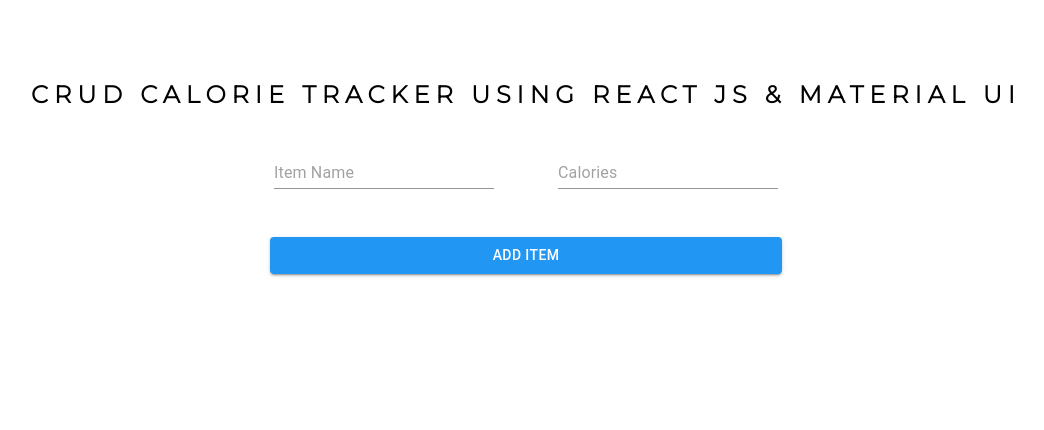
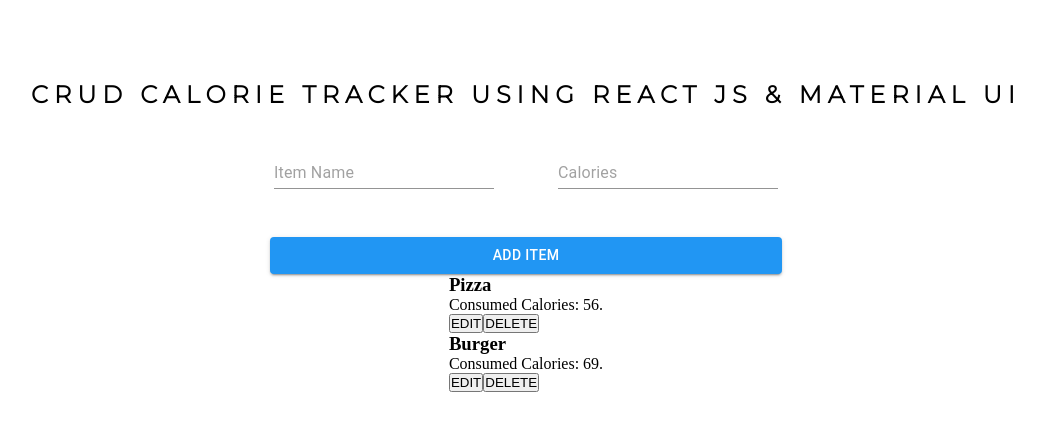
Before and after one commit to saksham-chaturvedii/DEVSNEST-Frontend, a React (Create React App) app in the folder react-js/: page / in a window 1280 px wide. Shown: the top 430 px of the page, without its empty margins (114-1158 px from the left). Built offline with nearby package versions, Linux system fonts and the light colour scheme.

Commit message:
EDIT + DELETE DONE , ALL BUGS RESOLVED, STYLING LEFT

```diff
--- a/react-js/src/DAY 21/App_21.jsx
+++ b/react-js/src/DAY 21/App_21.jsx
@@ -3,7 +3,7 @@
 import CalorieInput from "./components/calorieInput";
 import AddItemButton from "./components/AddItemButton";
 import { ContextFunc } from "./components/context";
-import FoodItem from "./components/FoodItem"
+import FoodItem from "./components/FoodItem";
 import "./style.css";
 
 const BuiltApp = () => {
--- a/react-js/src/DAY 21/components/AddItemButton.jsx
+++ b/react-js/src/DAY 21/components/AddItemButton.jsx
@@ -34,18 +34,17 @@
     setFoodInput,
   } = useContext(Context);
   const AddItem = (e) => {
-    if(!foodInput || !calorieInput)
-    {
+    if (!foodInput || !calorieInput) {
       alert("Inputs are mandatory");
       return;
     }
-    setFoodList([...foodList, {foodInput, calorieInput}]);
+    setFoodList([...foodList, { foodInput, calorieInput }]);
     setFoodInput("");
     setCalorieInput("");
   };
-  useEffect(()=>{
-    console.log(foodList);
-  })
+  // useEffect(()=>{
+  //   console.log(foodList);
+  // })
 
   return (
     <div>
--- /dev/null
+++ b/react-js/src/DAY 21/components/CalorieBox.jsx
@@ -0,0 +1,76 @@
+import React, { useState, useEffect } from "react";
+import CalorieInput from "./calorieInput";
+import { Input } from "@material-ui/core";
+
+export const CalorieBox = (props) => {
+  const { item, handleDel, handleEdit, index } = props;
+  const [isEditing, setisEditing] = useState(false);
+  const [editItem, setEditItem] = useState(item.foodInput);
+  const [editItemCalorie, setEditItemCalorie] = useState(item.calorieInput);
+
+  const handleItemOnChange = (e) => {
+    setEditItem(e.target.value);
+  };
+
+  const handleCalorieOnChange = (e) => {
+    setEditItemCalorie(e.target.value);
+  };
+
+  useEffect(() => {
+    setEditItem(item.foodInput);
+    setEditItemCalorie(item.calorieInput);
+  }, [item.foodInput, item.calorieInput]);
+
+  return (
+    <>
+      {isEditing ? (
+        <>
+          <div className="ItemInput">
+            <Input
+              type="text"
+              placeholder="Item Name"
+              value={editItem}
+              onChange={(e) => handleItemOnChange(e)}
+            ></Input>
+          </div>
+          <div className="CalorieInput">
+            <Input
+              type="number"
+              placeholder="Calories"
+              value={editItemCalorie}
+              onChange={(e) => handleCalorieOnChange(e)}
+            ></Input>
+          </div>
+          <button
+            onClick={() => {
+              setisEditing(!isEditing);
+              handleEdit(index, editItem, editItemCalorie);
+            }}
+          >
+            Done
+          </button>
+        </>
+      ) : (
+        <>
+          <h3>{item.foodInput}</h3>
+          <div>Consumed Calories: {item.calorieInput}.</div>
+          <button
+            onClick={() => {
+              setisEditing(!isEditing);
+            }}
+          >
+            EDIT
+          </button>
+        </>
+      )}
+
+      <button
+        onClick={() => {
+          handleDel(index);
+        }}
+      >
+        DELETE
+      </button>
+    </>
+  );
+};
--- a/react-js/src/DAY 21/components/FoodItem.jsx
+++ b/react-js/src/DAY 21/components/FoodItem.jsx
@@ -1,70 +1,40 @@
-import React, { useContext, useState } from "react";
+import React, { useContext } from "react";
 import Context from "./context";
-import { Input } from "@material-ui/core";
-import ItemInput from "./itemInput";
-import CalorieInput from "./calorieInput";
+import { CalorieBox } from "./CalorieBox.jsx";
 
-// const deleteItem=(e)=>{
-//   return(
-//     console.log(e.target.foodInput)
-//   );
-// }
 export default function FoodItem() {
-  const {
-    foodList,
-    setFoodList,
-    isEditing,
-    setisEditing,
-    setFoodInput,
-    editItem,
-    setEditItem,
-  } = useContext(Context);
+  const { foodList, setFoodList } = useContext(Context);
 
   const handleDel = (index) => {
     const NewfoodList = foodList.filter((item) => item !== foodList[index]);
     setFoodList(NewfoodList);
   };
 
+  const handleEdit = (id, editItem, editItemCalorie) => {
+    const curr = foodList.map((item, index) => {
+      if (index === id) {
+        return {
+          foodInput: editItem,
+          calorieInput: editItemCalorie,
+        };
+      } else {
+        return item;
+      }
+    });
+    setFoodList(curr);
+  };
+
   return (
     <>
-      {foodList.map(({ foodInput, calorieInput }, index) => {
-        return (
-          <div key={index}>
-            {isEditing ? (
-              <>
-                <div className="ItemInput">
-                  <Input
-                    type="text"
-                    placeholder="Item Name"
-                    value={editItem}
-                    onChange={(e) => {
-                      setEditItem(e.target.value);
-                    }}
-                  ></Input>
-                </div>
-                <div className="CalorieInput">
-                  <CalorieInput></CalorieInput>
-                </div>
-              </>
-            ) : (
-              <>
-                <h3>{foodInput}</h3>
-                <div>Consumed Calories: {calorieInput}.</div>
-              </>
-            )}
-
-            <button
-              onClick={() => {
-                setisEditing(!isEditing);
-              }}
-            >
-              {isEditing ? "DONE" : "EDIT"}
-            </button>
-
-            <button onClick={()=>{handleDel(index)}}>DELETE</button>
-          </div>
-        );
-      })}
+      {foodList.map((item, index) => (
+        <CalorieBox
+          key={index}
+          handleDel={handleDel}
+          handleEdit={handleEdit}
+          index={index}
+          item={item}
+        />
+      ))}
     </>
   );
 }
--- a/react-js/src/DAY 21/components/context.jsx
+++ b/react-js/src/DAY 21/components/context.jsx
@@ -6,9 +6,16 @@
   //A parent component that contains all the children components whose states we want to use in different files
   const [foodInput, setFoodInput] = useState(""); //item input
   const [calorieInput, setCalorieInput] = useState(""); //calorieinput
-  const [foodList, setFoodList] = useState([]); //fooditem
-  const [isEditing, setisEditing] = useState(false);
-  const [editItem, setEditItem] = useState("");
+  const [foodList, setFoodList] = useState([
+    {
+      foodInput: "Pizza",
+      calorieInput: "56",
+    },
+    {
+      foodInput: "Burger",
+      calorieInput: "69",
+    },
+  ]); //fooditem
 
   // console.log(foodInput, calorieInput);
   return (
@@ -20,10 +27,6 @@
         setCalorieInput,
         foodList,
         setFoodList,
-        isEditing,
-        setisEditing,
-        editItem,
-        setEditItem,
       }}
     >
       {children}
--- a/react-js/src/DAY 21/components/itemInput.jsx
+++ b/react-js/src/DAY 21/components/itemInput.jsx
@@ -1,13 +1,11 @@
 import { Input } from "@material-ui/core";
-import { useEffect, useContext } from "react";
+import { useContext } from "react";
 import Context from "./context";
 
 export default function ItemInput() {
   const { foodInput, setFoodInput } = useContext(Context);
-  const { setEditItem } = useContext(Context);
   function HandleInput(e) {
     setFoodInput(e.target.value);
-    setEditItem(e.target.value);
   }
   // useEffect(() => {
   // console.log(foodInput);})
```
